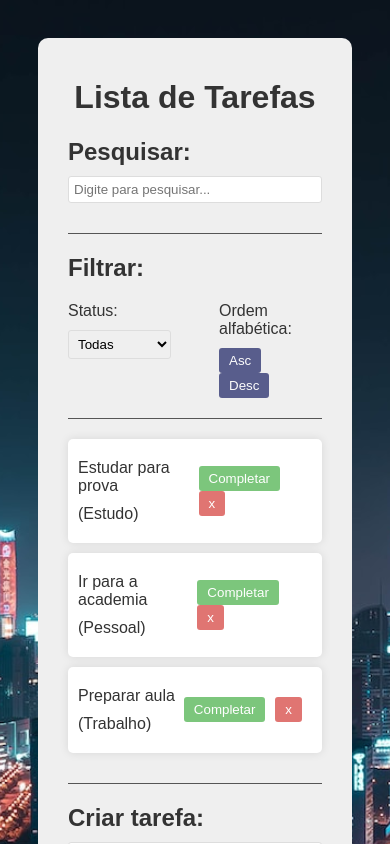
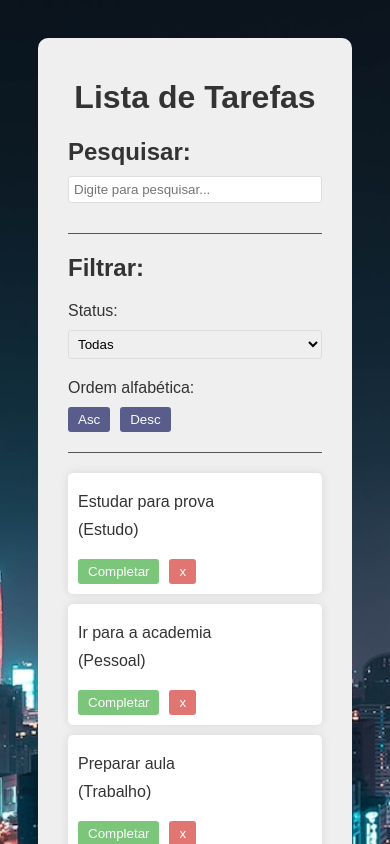
Before and after one commit to CaioSiqueira01/To-Do-List, a React (Vite) app: page / in a window 390 px wide. Shown: the top 844 px of the page. Built offline with nearby package versions, Linux system fonts and the light colour scheme.

Commit message:
Making the website responsive

```diff
--- a/src/App.css
+++ b/src/App.css
@@ -100,3 +100,18 @@
 .filter-options div {
   flex: 1 1 0;
 }
+
+@media screen and (max-width: 447px) {
+  .filter-options {
+    flex-direction: column;
+    gap: 0;
+  }
+  .todo {
+    flex-direction: column;
+    align-items: flex-start;
+  }
+  .content {
+    margin-bottom: 10px;
+  }
+
+}
```
